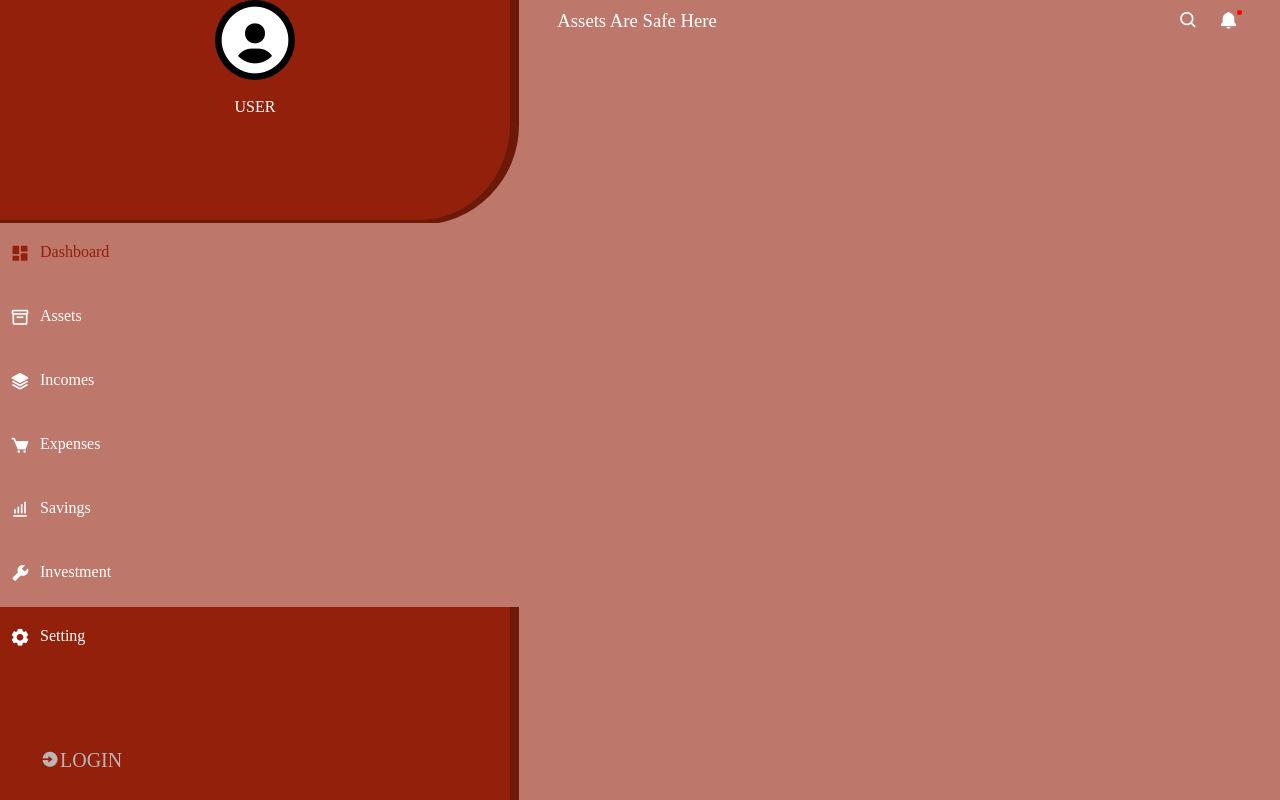
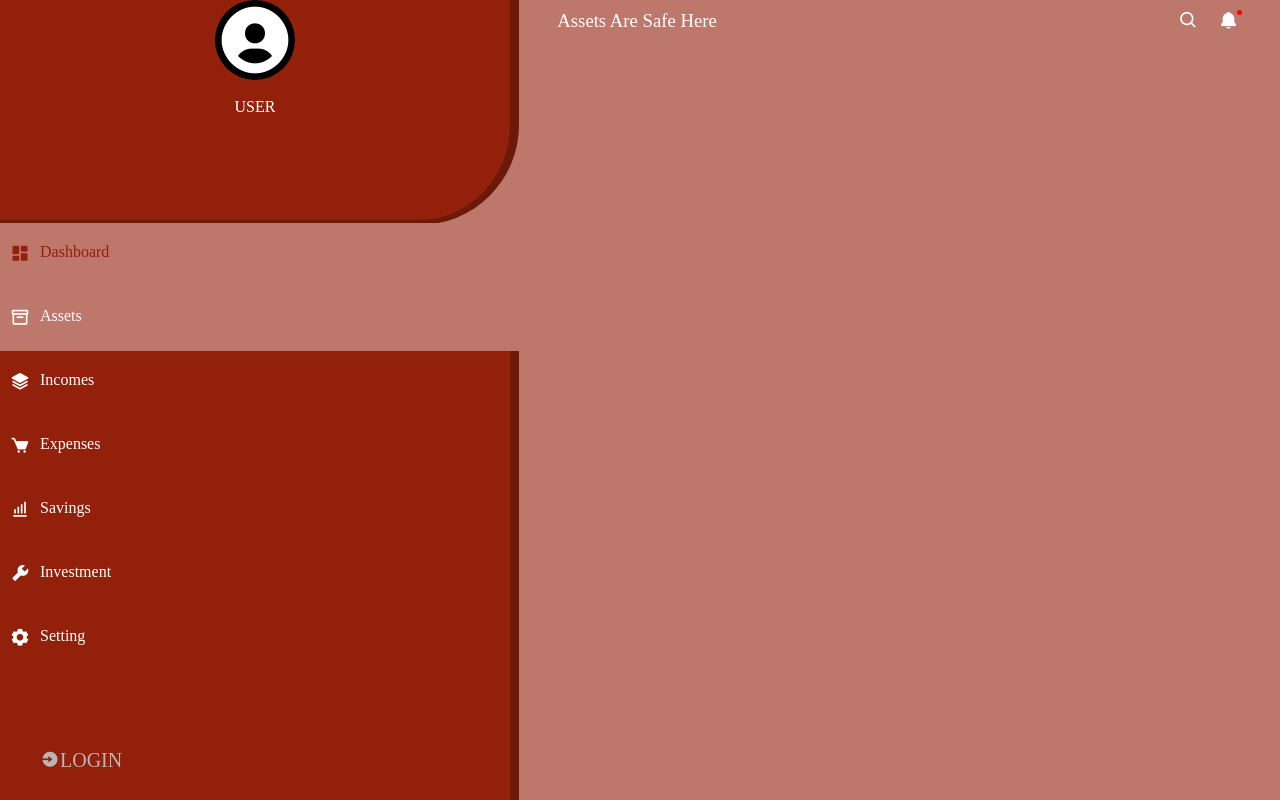
Before and after one commit to Lovethrech/personal-finance-manager, a Vue app: page /assets in a window 1280 px wide. Built offline with nearby package versions, Linux system fonts and the light colour scheme.

Commit message:
...finetuning all available components.

```diff
--- a/src/components/side-nav/SideNavMainCtn.vue
+++ b/src/components/side-nav/SideNavMainCtn.vue
@@ -6,7 +6,7 @@ import SideNavIcon from '@/components/side-nav/SideNavIcon.vue';
 import SideNavUser from "@/components/side-nav/SideNavUser.vue";
 import SideNavLogin from "@/components/side-nav/SideNavLogin.vue";
 
-const {dashboardActive, AssetsActive, orderActive, purchaseActive, reportingActive, supportActive, settingActive, profileBorderStyle, loginBorderStyle, sideNavDashboardClick, sideNavAssetClick, sideNavIncomeClick, sideNavExpenseClick, sideNavSavingClick, sideNavInvestmentClick, sideNavSettingClick }= useSideNavColorStore();
+const {dashboardActive, assetActive, incomeActive, expenseActive, savingActive, investmentActive, settingActive, profileBorderStyle, loginBorderStyle, sideNavDashboardClick, sideNavAssetClick, sideNavIncomeClick, sideNavExpenseClick, sideNavSavingClick, sideNavInvestmentClick, sideNavSettingClick }= useSideNavColorStore();
 </script>
 
 <style scoped>
@@ -78,7 +78,7 @@ const {dashboardActive, AssetsActive, orderActive, purchaseActive, reportingActi
                     :icon="SideNavIcons[2].icon"
                     :link="SideNavIcons[2].link"
                     :style="[assetsActive]"
-                    :onClick="sideNavAssetsClick"
+                    :onClick="sideNavAssetClick"
                 >
                 </SideNavIcon>
 
```
